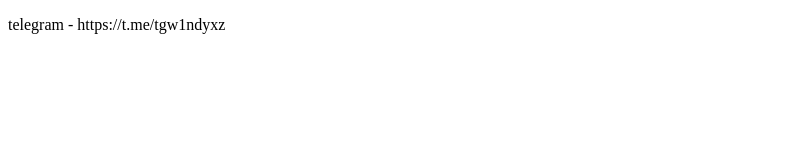
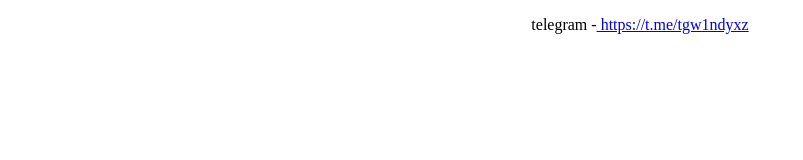
Before and after one commit to w1ndyxz/w1ndyxz, a plain HTML site: page index.html in a window 1280 px wide. Shown: the whole page, without its empty margins (0-803 px from the left). Drawn offline with Linux system fonts and the light colour scheme.

Commit message:
Update index.html

```diff
--- a/index.html
+++ b/index.html
@@ -4,7 +4,7 @@
     <title>HTML Background Music</title>
   </head>
   <body>
-    <p>telegram - https://t.me/tgw1ndyxz</p>
+    <p align="center">telegram -<a href="https://t.me/tgw1ndyxz"> https://t.me/tgw1ndyxz</a></p>
     <!-- BACKGROUND MUSIC -->
     <audio src="realniggahours.mp3" autoplay loop></audio>
   </body>
```
